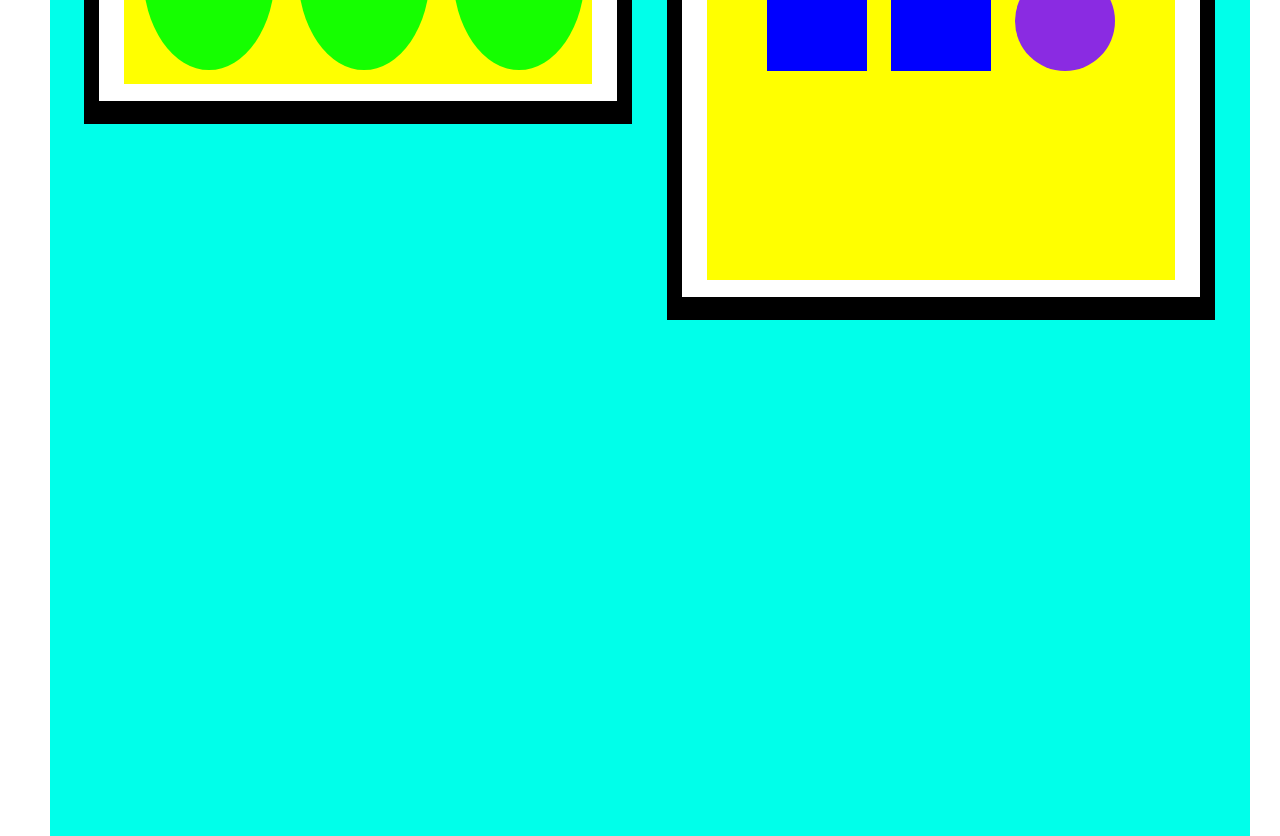
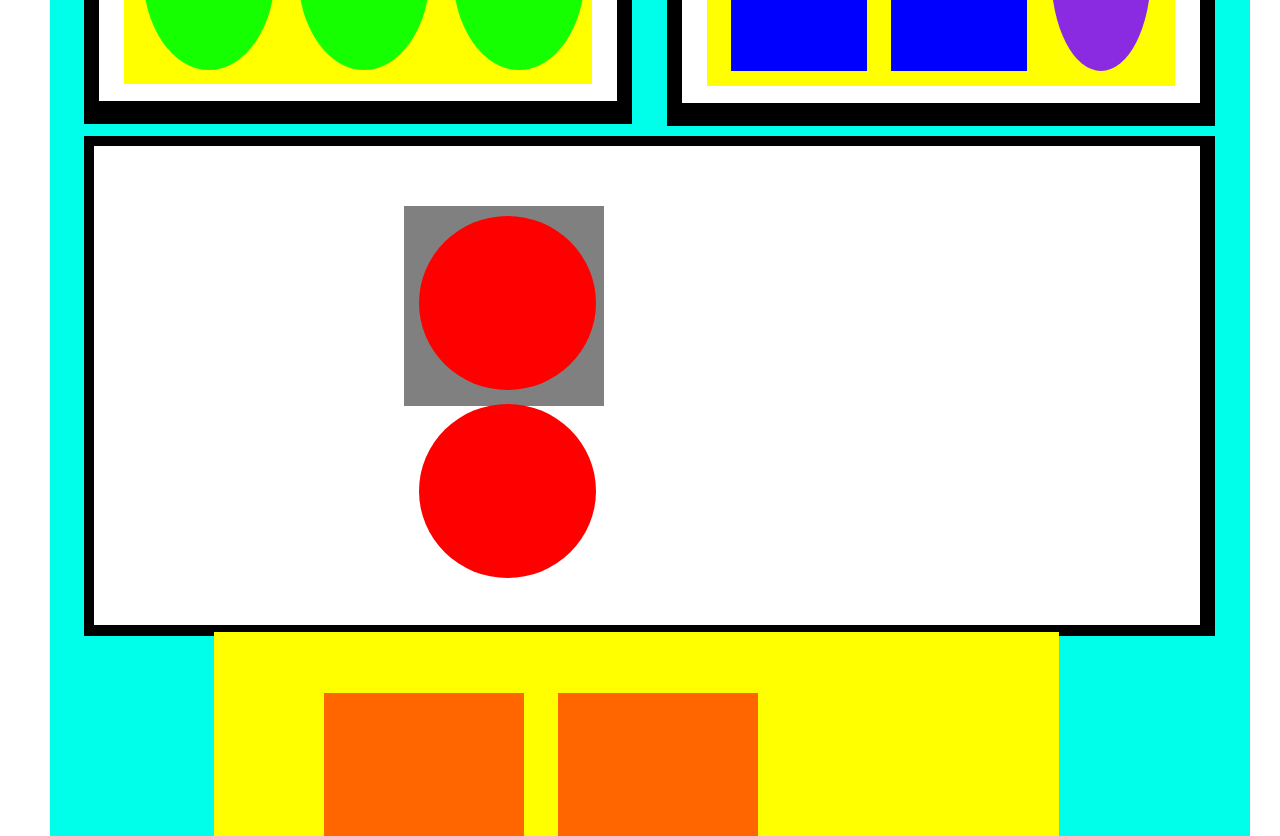
Before and after one commit to Sebas2125/Proyecto_2, a plain HTML site: page pages/pagina3.html in a window 1280 px wide. Shown: the part 560-1396 px from the top of the page. Drawn offline with Linux system fonts and the light colour scheme.

Commit message:
pagina 3

```diff
--- a/pages/pagina3.html
+++ b/pages/pagina3.html
@@ -39,10 +39,25 @@
           <footer></footer>
           <footer></footer>
           <div></div>
-
         </main>
       </aside>
     </nav>
+    <main>
+      <footer>
+        <div>
+          <section></section>
+          <section></section>
+        </div>
+        <aside>
+          <div></div>
+          <div></div>
+        </aside>
+        <article>
+          <nav></nav>
+          <nav></nav>
+        </article>
+      </footer>
+    </main>
   </article>
 </body>
 </html>
--- a/styles/main.css
+++ b/styles/main.css
@@ -44,14 +44,14 @@
   border-radius: 50%;
   margin: 7px 0px 0px 16px;
 }
-/*main div
+main div
 {
   width: 200px;
   height: 200px;
   background-color: gray;
   display: inline-block;
   margin: 60px -266px 0px 310px;
-}*/
+}
 main div section
 {
   width: 177px;
@@ -221,8 +221,8 @@
 article nav aside main footer
 {
   background-color: blue;
-  width: 100px;
-  height: 100px;
+  width: 136px;
+  height: 181px;
   display: inline-block;
   margin: 10px 10px 10px 10px;
 }
@@ -230,8 +230,28 @@
 {
   background-color: blueviolet;
   width: 100px;
-  height: 100px;
+  height: 197px;
   display: inline-block;
   border-radius: 50%;
   margin: 10px 10px 10px 10px;
 }
+article main
+{
+  background-color:black;
+  width: 1131px;
+  height: 500px;
+  margin: 10px 10px 10px 34px;
+  display: inline-block;
+}
+article main footer
+{
+  background-color: white;
+  width: 1106px;
+  height: 479px;
+  margin: 10px 10px 10px 10px;
+  display: inline-block;
+}
+article main footer div
+{
+
+}
```
